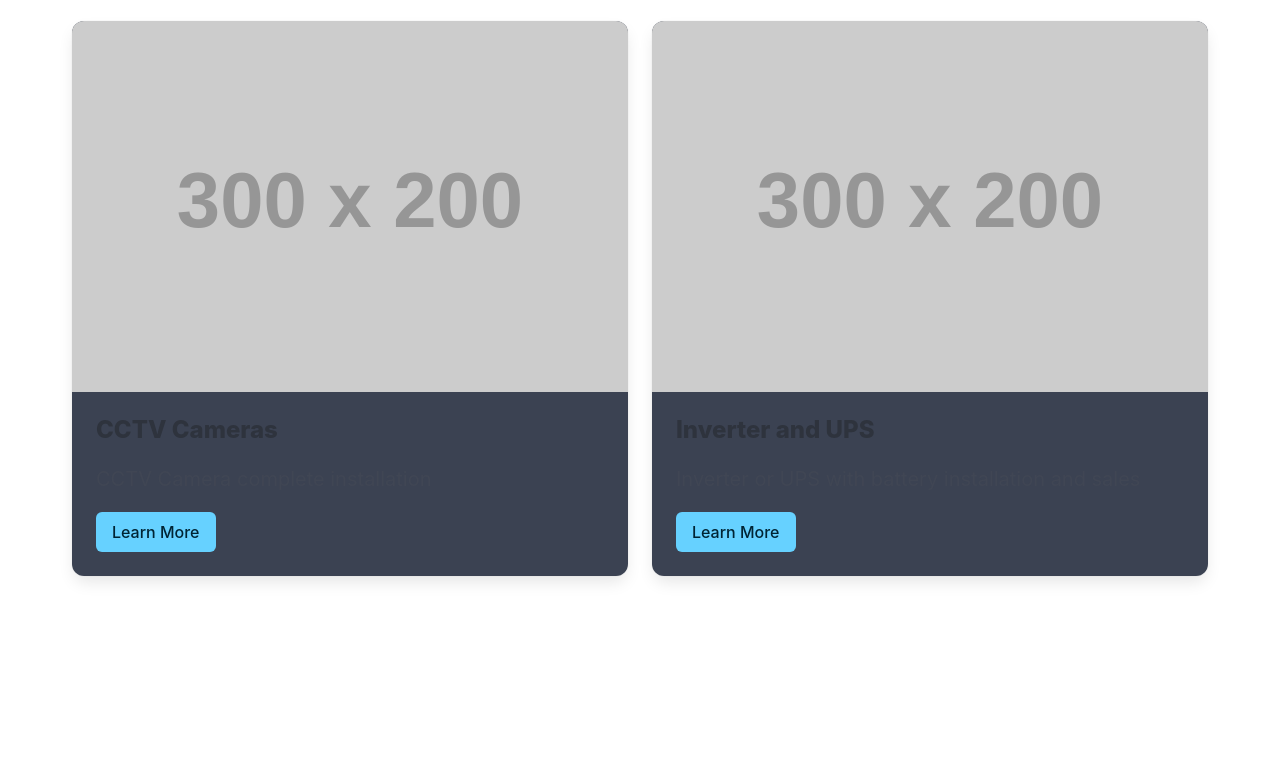
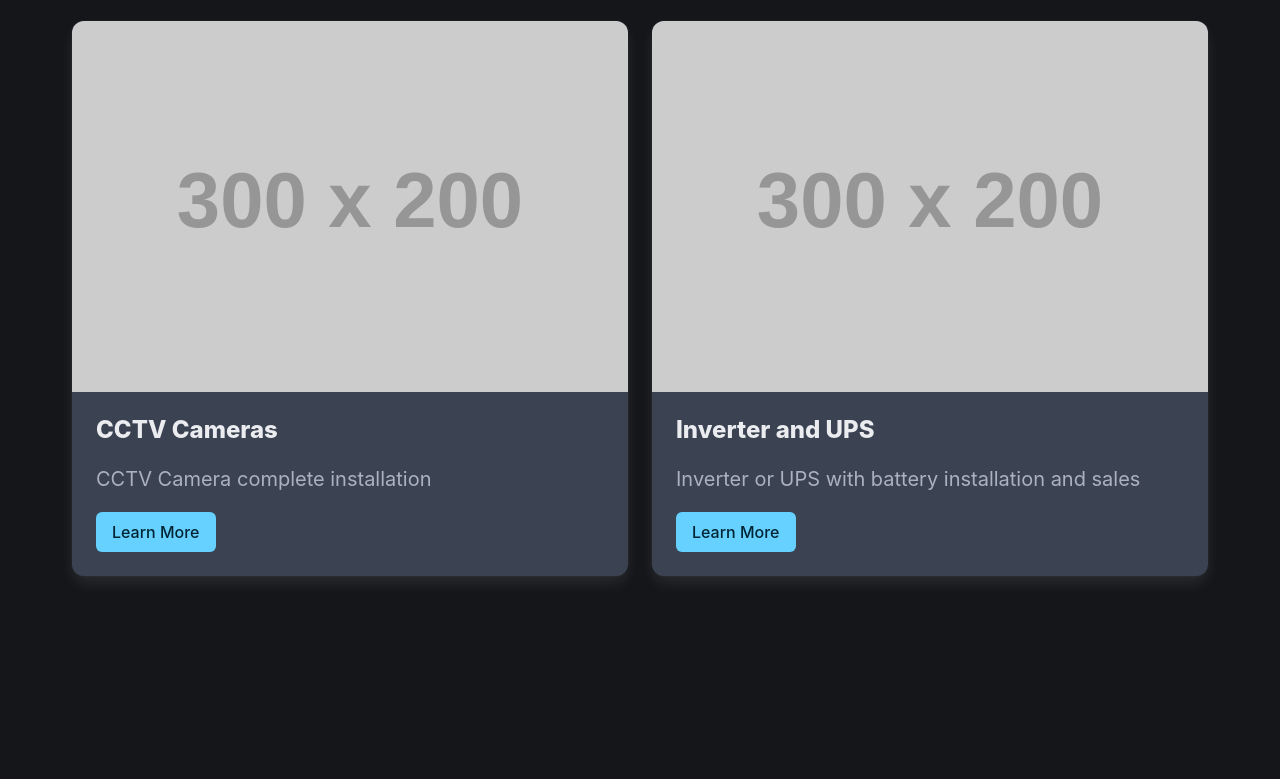
Before and after one commit to alainejoseph/AJstockapp, a plain HTML site: page index.html in a window 1280 px wide. Shown: the part 613-1392 px from the top of the page. Drawn offline with nearby package versions, Linux system fonts and the light colour scheme; placeholder pictures from the web are drawn by us; a script that the page names is missing.

Commit message:
Update index.html

```diff
--- a/index.html
+++ b/index.html
@@ -1,5 +1,5 @@
 <!doctype>
-<html>
+<html class="theme-dark">
 <head>
 
 </head>
```
